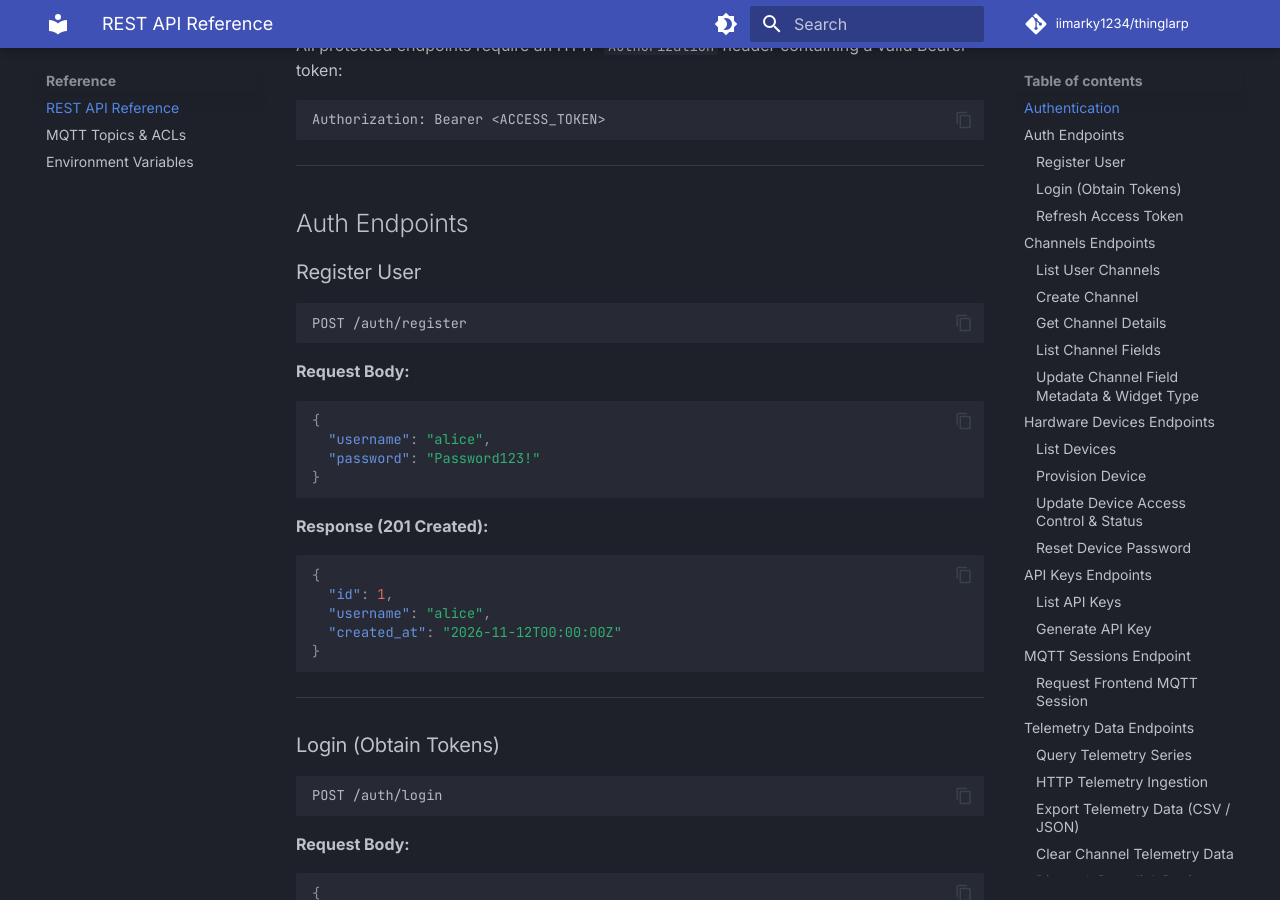
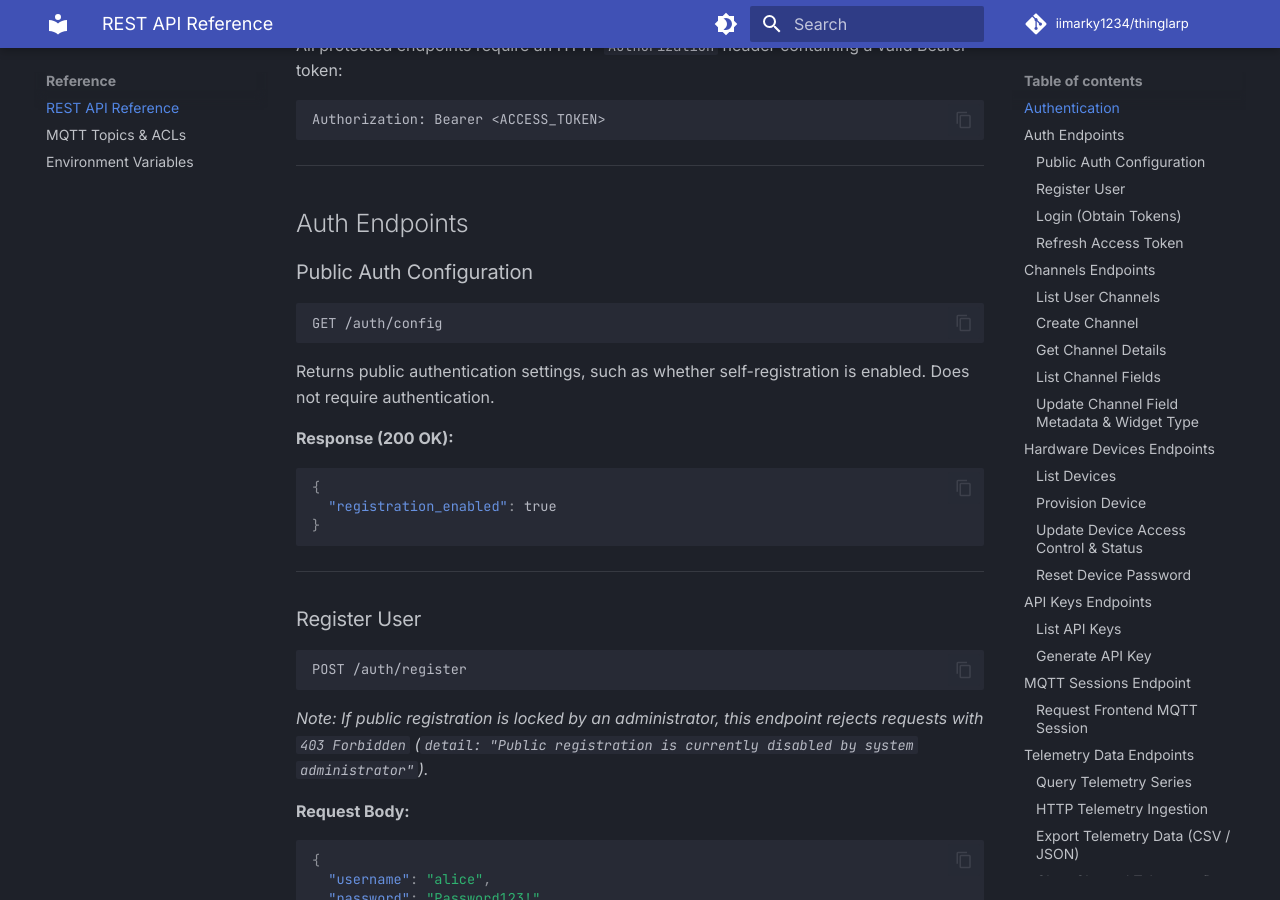
Before and after one commit to iimarky1234/thinglarp, an MkDocs documentation site: the page built from docs/reference/api_reference.md, in a window 1280 px wide and 900 px high, scrolled down 363 px. Built offline with MkDocs 1.6.1 and Material for MkDocs 9.7.7, drawn with Linux system fonts in a browser that asks for light colours; comment, search, counter and statistics services are not loaded; some of the changed text lies outside the part shown.

Commit message:
docs: document /auth/config and /admin/settings registration lock endpoints

````diff
--- a/docs/reference/api_reference.md
+++ b/docs/reference/api_reference.md
@@ -16,10 +16,27 @@ Authorization: Bearer <ACCESS_TOKEN>
 
 ## Auth Endpoints
 
+### Public Auth Configuration
+```http
+GET /auth/config
+```
+Returns public authentication settings, such as whether self-registration is enabled. Does not require authentication.
+
+**Response (200 OK):**
+```json
+{
+  "registration_enabled": true
+}
+```
+
+---
+
 ### Register User
 ```http
 POST /auth/register
 ```
+*Note: If public registration is locked by an administrator, this endpoint rejects requests with `403 Forbidden` (`detail: "Public registration is currently disabled by system administrator"`).*
+
 **Request Body:**
 ```json
 {
@@ -490,3 +507,40 @@ GET /admin/stats
   "total_points": 1450200
 }
 ```
+
+---
+
+### Get System Settings
+```http
+GET /admin/settings
+```
+*Requires administrator privileges.*
+
+**Response (200 OK):**
+```json
+{
+  "registration_enabled": true
+}
+```
+
+---
+
+### Update System Settings (Lock/Unlock Registration)
+```http
+PATCH /admin/settings
+```
+*Requires administrator privileges.*
+
+**Request Body:**
+```json
+{
+  "registration_enabled": false
+}
+```
+
+**Response (200 OK):**
+```json
+{
+  "registration_enabled": false
+}
+```
````
